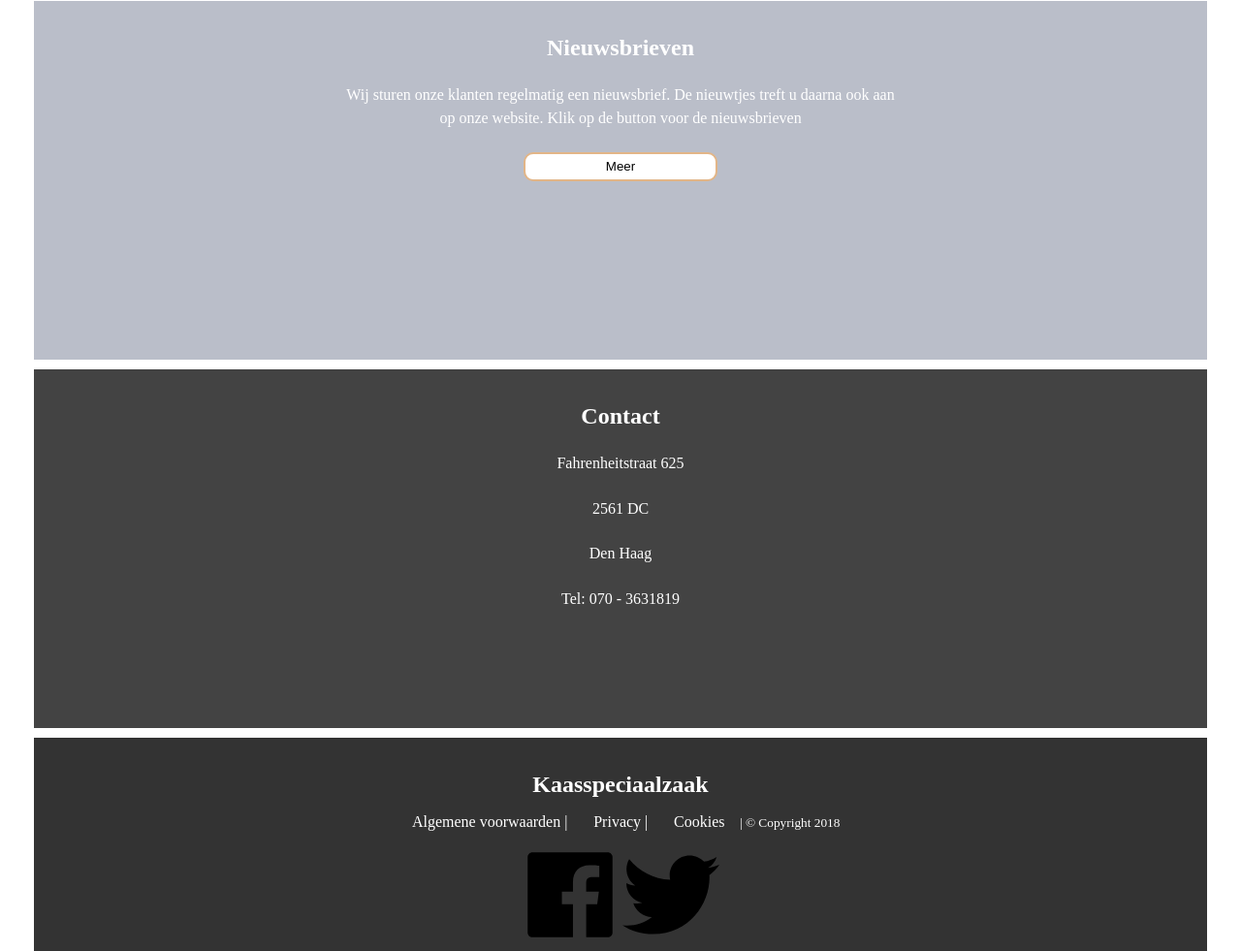
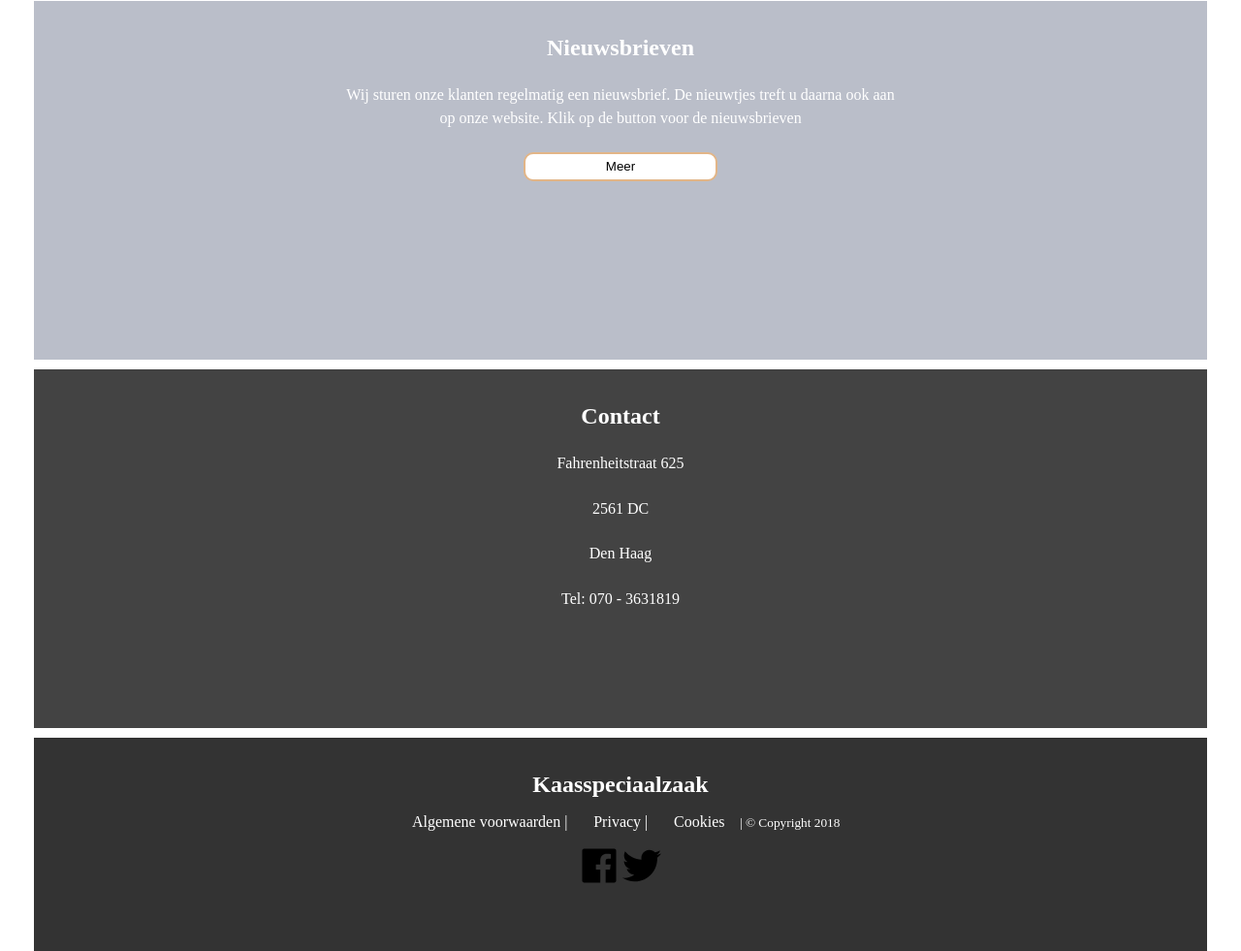
Before and after one commit to Numan61/Kaasspeciaalzaak-CH2, a plain HTML site: page index.html in a window 1280 px wide. Shown: the part 1408-2389 px from the top of the page at 97% size. Drawn offline with Linux system fonts and the light colour scheme.

Commit message:
svg resize

```diff
--- a/index.html
+++ b/index.html
@@ -52,7 +52,7 @@
               <a href="" class="link">Privacy |</a>
               <a href="" class="link">Cookies</a>
               <small>| &copy; Copyright 2018</small>
-             <div>
+             <div class="svg">
                  <a href="https://www.facebook.com/De-KaasspeciaalzaakEd-Boele-1752550148310300/"><img class="media" src="img/facebook.svg"></a>
                     <a href="https://twitter.com/EdBoele"> <img class="media" src="img/twitter.svg"></a>
               </div>
--- a/styles/main.css
+++ b/styles/main.css
@@ -162,8 +162,8 @@ li a {
 }
 
 .media{
-    width:100px;
-    height:100px;
+    width:30px;
+    height:30px;
 }
 
 
@@ -281,6 +281,12 @@ li a {
     height:100%;
 }
 
+    .media{
+    width:40px;
+    height:40px;
+}
+
+
  .menutoggle{
         display:initial;
      float: right;
@@ -396,6 +402,12 @@ li a {
         height:100%;
     }
 
+    .media{
+    width:60px;
+    height:60px;
+}
+
+
     .menutoggle{
         display:none;
     }
@@ -492,6 +504,11 @@ li a {
         width: 100%;
         height:100%;
     }
+
+      .media{
+    width:60px;
+    height:60px;
+}
      .menutoggle{
         display:none;
     }
```
